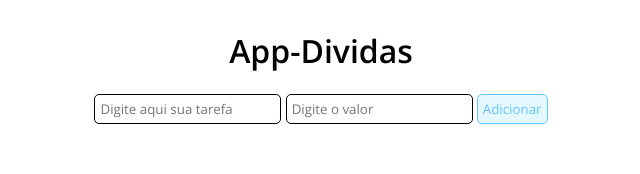
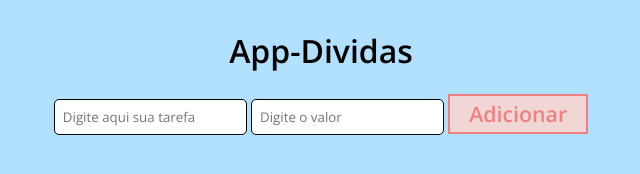
Before and after one commit to Frank-ssp/JavaScript, a plain HTML site: page AppDividas/index.html in a window 1280 px wide. Shown: the whole page, without its empty margins (319-959 px from the left). Drawn offline with nearby package versions, Linux system fonts and the light colour scheme.

Commit message:
add arquivos

```diff
--- a/AppDividas/assets/css/styles.css
+++ b/AppDividas/assets/css/styles.css
@@ -4,27 +4,30 @@
   font-family: "Open Sans", sans-serif;
 }
 
+button {
+  height: 40px;
+  width: 140px;
+  border: 2px solid lightcoral;
+  background-color: rgb(241, 214, 214);
+  color: lightcoral;
+  font-size: 16pt;
+  font-weight: 600;
+  text-align: center;
+}
+
+input[type="text"] {
+  padding: 8px;
+  border-radius: 5px;
+  border: 1px solid black;
+}
 body {
   display: flex;
   align-items: center;
   justify-content: center;
   flex-direction: column;
+  background-color: rgb(177, 225, 255);
 }
 
-button {
-  border: 1px solid rgb(105, 197, 255);
-  border-radius: 5px;
-  background-color: rgb(227, 248, 255);
-  color: rgb(105, 197, 255);
-  text-align: center;
-  padding: 5px;
-}
-
-input[type="text"] {
-  padding: 5px;
-  border-radius: 5px;
-  border: 1px solid black;
-}
 
 #tasks {
   display: flex;
```
Also changed, not shown: 2 other files.
